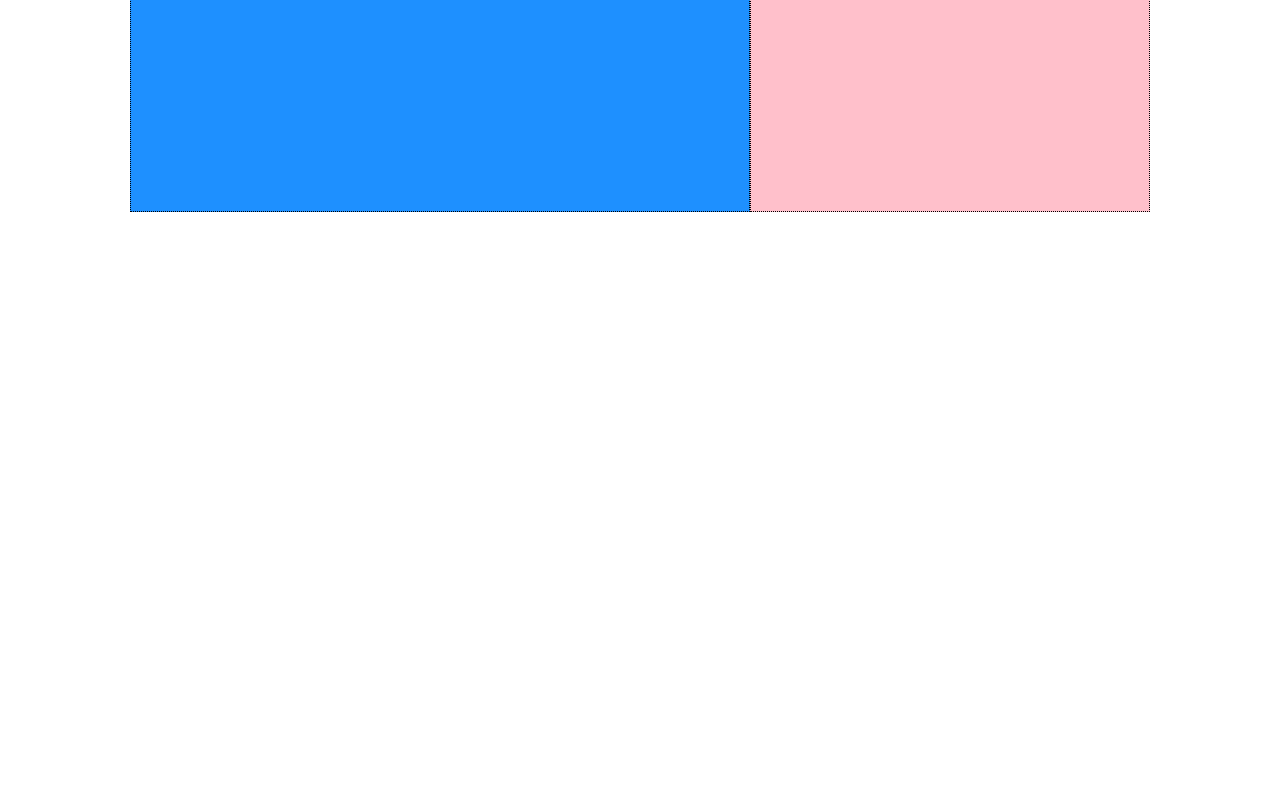
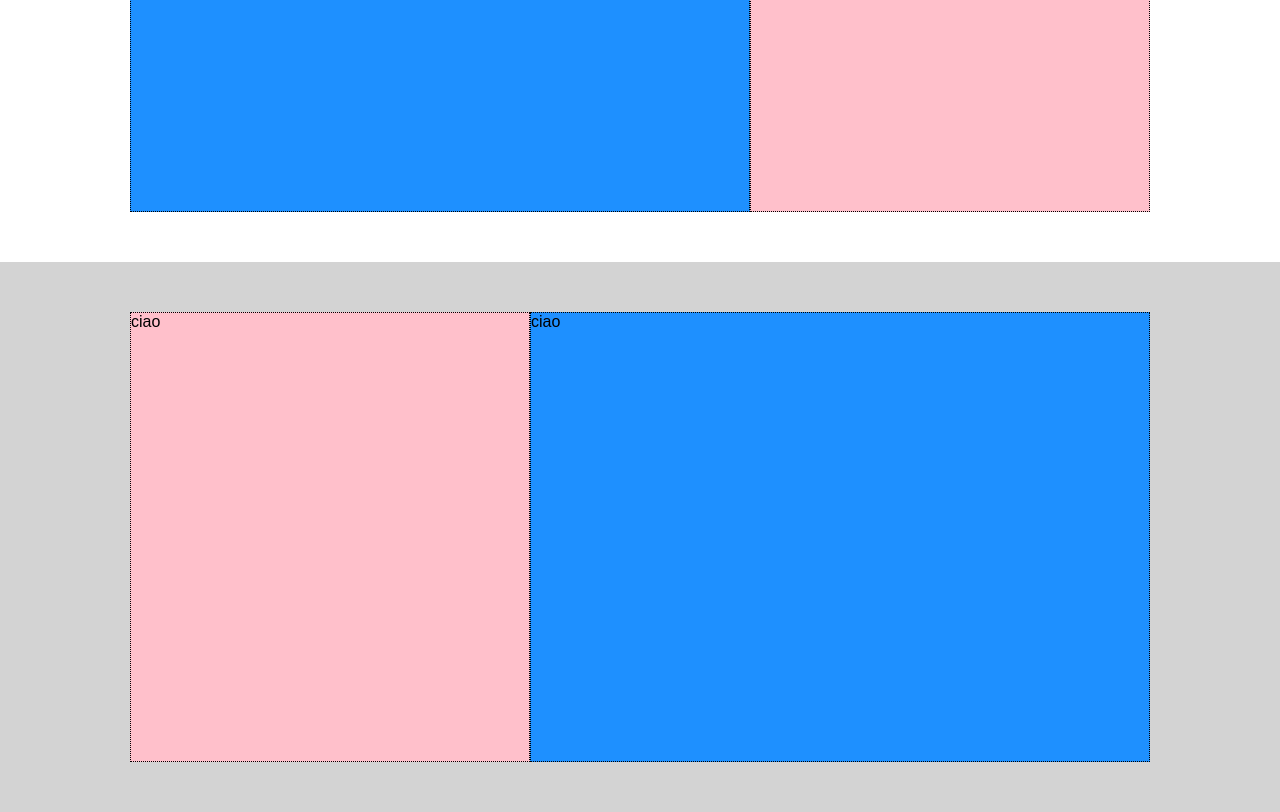
Before and after one commit to AlessiaCiabatti/htmlcss-struttura-discord, a plain HTML site: page index.html in a window 1280 px wide. Shown: the part 798-1610 px from the top of the page. Before the commit the page ends 1060 px from the top, so only its background shows below. Drawn offline with Linux system fonts and the light colour scheme.

Commit message:
[add] second-grey-block

```diff
--- a/css/style.css
+++ b/css/style.css
@@ -102,3 +102,24 @@ nav ul{
   height: 450px;
   width: 400px;
 }
+
+.container-grey{
+  background-color: #d3d3d3;
+  height: 550px;
+  display: flex;
+  align-items: center;
+  justify-content: center;
+  flex-direction: row-reverse;
+}
+
+.container-grey .block-img{
+  background-color: #1e90ff;
+  height: 450px;
+  width: 620px;
+}
+
+.container-grey .writing-block{
+  background-color: #ffc0cb;
+  height: 450px;
+  width: 400px;
+}
--- a/index.html
+++ b/index.html
@@ -41,6 +41,7 @@
         ciao
       </div>
     </section>
+    <!-- /hero -->
 
   <main>
     <section class="container-white">
@@ -52,5 +53,16 @@
         ciao
       </div>
     </section>
+
+    <section class="container-grey">
+      <div class="block-img debug">
+        ciao
+      </div>
+
+      <div class="writing-block debug">
+        ciao
+      </div>
+    </section>
+
   </main>
 </html>
```
